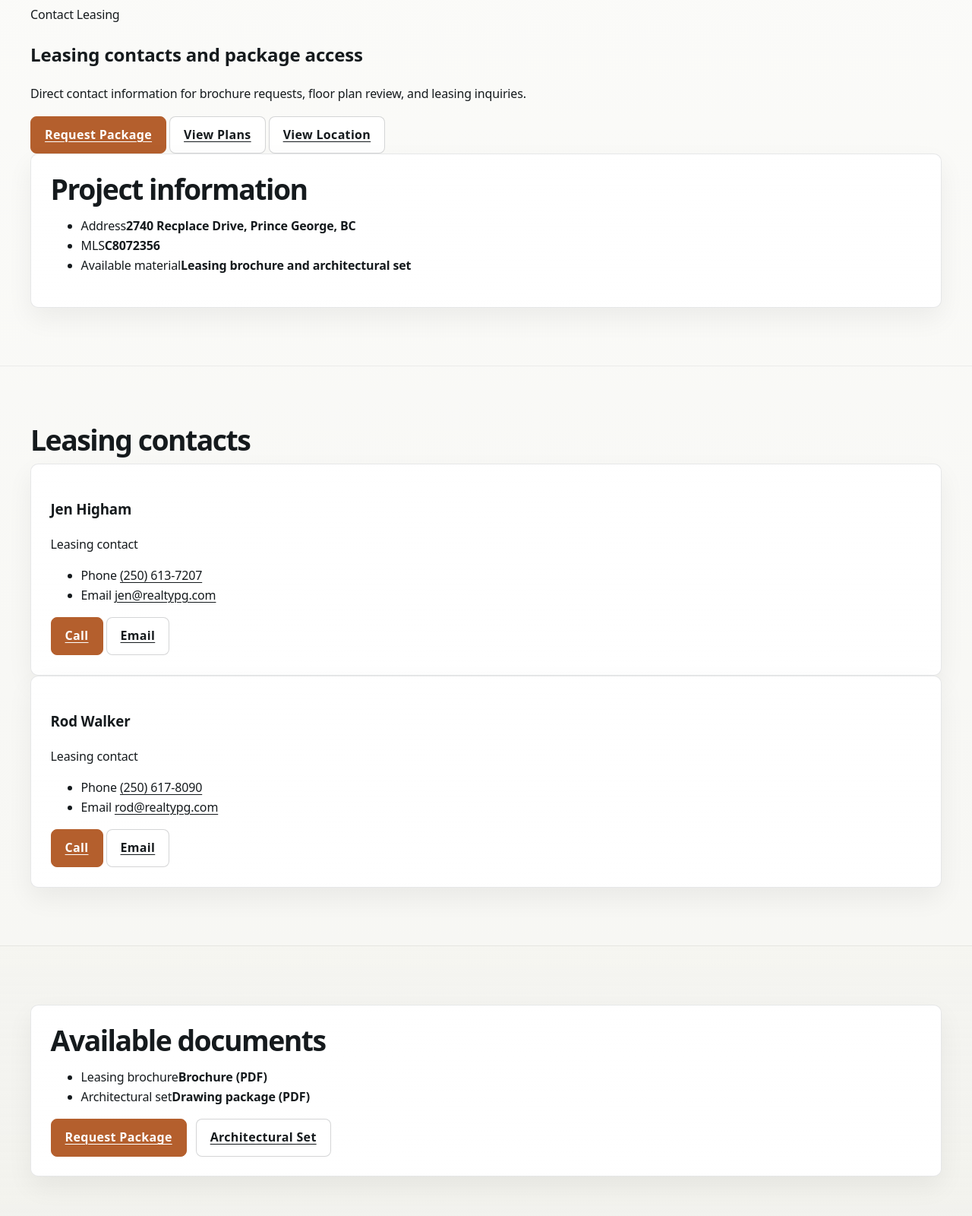
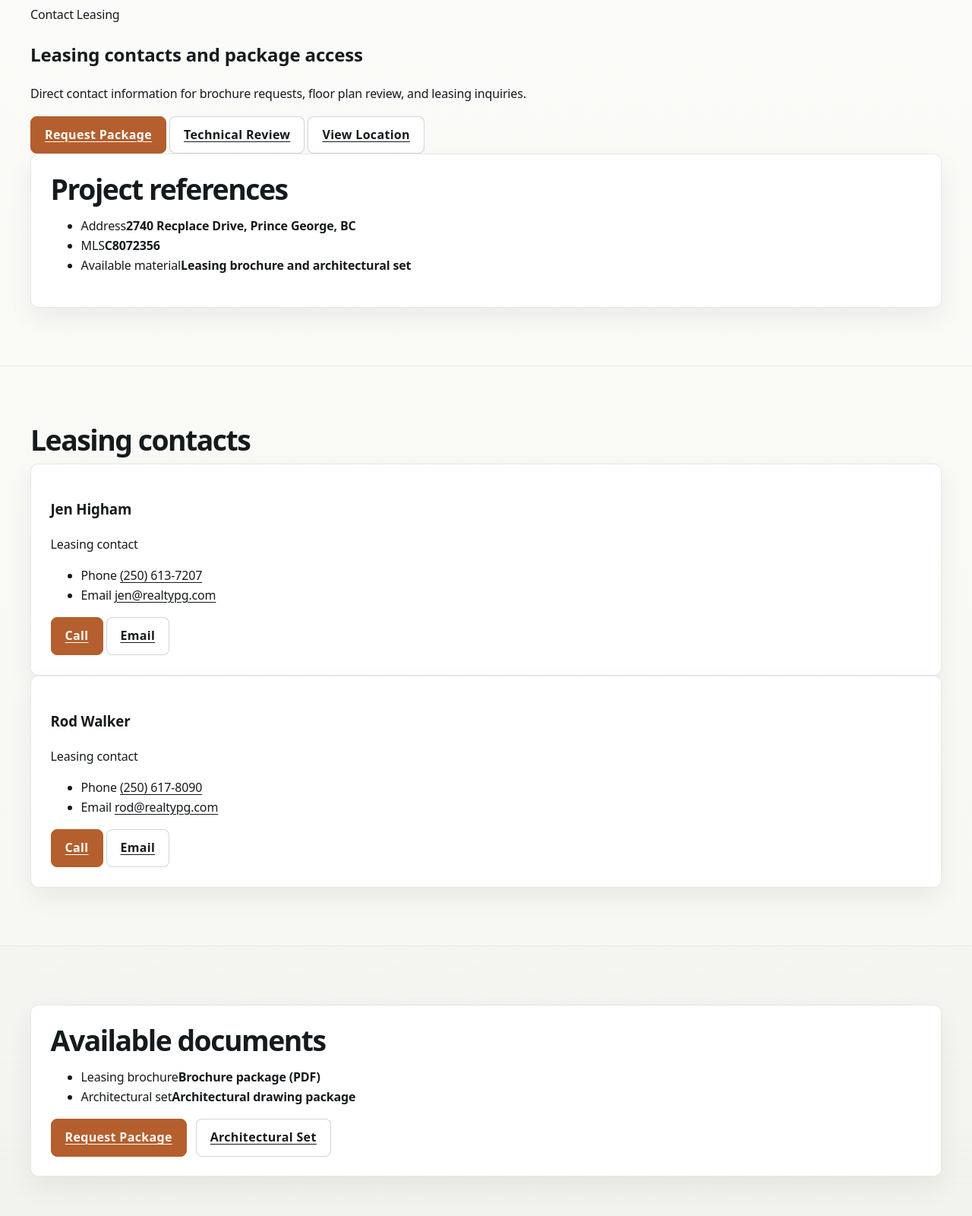
Before and after one commit to jlsp124/recplace, a website: page contact.html in a window 1280 px wide. Shown: the part 194-1794 px from the top of the page at 76% size. Drawn offline with Linux system fonts and the light colour scheme.

Commit message:
Update theme color and section titles in contact.html

```diff
--- a/contact.html
+++ b/contact.html
@@ -5,7 +5,7 @@
     <meta name="viewport" content="width=device-width, initial-scale=1" />
     <title>Contact Leasing | RECPLACE Professional Centre</title>
     <meta name="description" content="Leasing contacts, brochure access, and drawing package links for RECPLACE Professional Centre." />
-    <meta name="theme-color" content="#f7f7f4" />
+    <meta name="theme-color" content="#f2eee7" />
     <link rel="canonical" href="contact.html" />
     <meta property="og:type" content="website" />
     <meta property="og:site_name" content="RECPLACE Professional Centre" />
@@ -52,14 +52,14 @@
                   rel="noopener"
                   >Request Package</a
                 >
-                <a class="btn" href="plans.html">View Plans</a>
+                <a class="btn" href="plans.html">Technical Review</a>
                 <a class="btn" href="location.html">View Location</a>
               </div>
             </div>
 
             <aside class="card contact-side">
               <div class="card-body">
-                <h2 class="section-title">Project information</h2>
+                <h2 class="section-title">Project references</h2>
                 <ul class="meta-list">
                   <li><span>Address</span><strong>2740 Recplace Drive, Prince George, BC</strong></li>
                   <li><span>MLS</span><strong>C8072356</strong></li>
@@ -133,8 +133,8 @@
             <div class="card-body">
               <h2 class="section-title" id="available-documents-title">Available documents</h2>
               <ul class="resource-list">
-                <li><span>Leasing brochure</span><strong>Brochure (PDF)</strong></li>
-                <li><span>Architectural set</span><strong>Drawing package (PDF)</strong></li>
+                <li><span>Leasing brochure</span><strong>Brochure package (PDF)</strong></li>
+                <li><span>Architectural set</span><strong>Architectural drawing package</strong></li>
               </ul>
               <div class="btn-row">
                 <a
```
